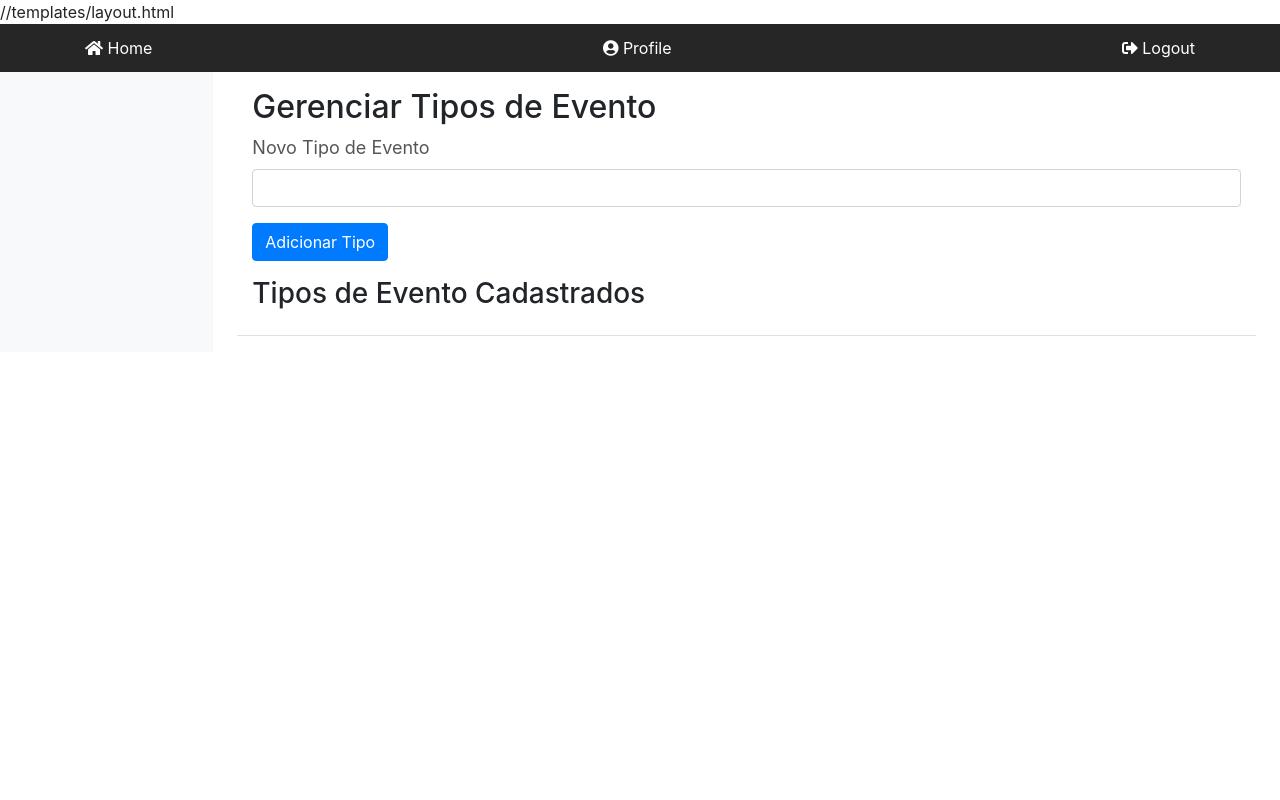
After one commit to MarcosFriske/SAMeLa, a Flask app: page /tipos_evento in a window 1280 px wide. The commit adds this page. Run offline with Flask 3, Linux system fonts and the light colour scheme; data that the repository does not hold is empty; some libraries are stand-ins or nearby versions.

Commit message:
Adicionados páginas para configurar tipos
Configuração de Tipos Servidor e Evento, não permite deleçào de um tipo que esteja em uso para manter integridade dos dados, mas permite alterar, atualizar e criar tipos novos para serem atribuidos.

```diff
--- a/SiteLattesPrototipo/app.py
+++ b/SiteLattesPrototipo/app.py
@@ -103,10 +103,10 @@ def login():
                 return redirect(url_for('home'))
             else:
                 # Account doesnt exist or matricula/password incorrect
-                flash('Matricula/Senha incorretos.', 'alert-warning')
+                flash('Matricula/Senha incorretos.', 'warning')
         else:
             # Account doesnt exist or matricula/password incorrect
-            flash('Matricula/Senha incorretos.', 'alert-warning')
+            flash('Matricula/Senha incorretos.', 'warning')
 
     # Checar se foi tentativa de login normal, "matricula" e "password" POST request existe (usuario submeteu o formulario)
     elif request.method == 'POST' and 'matricula' in request.form and 'password' in request.form:
@@ -142,10 +142,10 @@ def login():
                 return redirect(url_for('home'))
             else:
                 # Account doesnt exist or matricula/password incorrect
-                flash('Matricula/Senha incorretos.', 'alert-warning')
+                flash('Matricula/Senha incorretos.', 'warning')
         else:
             # Account doesnt exist or matricula/password incorrect
-            flash('Matricula/Senha incorretos.', 'alert-warning')
+            flash('Matricula/Senha incorretos.', 'warning')
 
     return render_template('login.html')
 
@@ -171,24 +171,24 @@ def register():
         print(account)
         # If account exists show error and validation checks
         if account:
-            flash('Essa conta já existe!', 'alert-danger')
+            flash('Essa conta já existe!', 'danger')
         elif not re.match(r'[^@]+@[^@]+\.[^@]+', email):
-            flash('Endereço de e-mail inválido!', 'alert-warning')
+            flash('Endereço de e-mail inválido!', 'warning')
         elif not re.match(r'^[0-9]+$', matricula):
-            flash('Matricula deve conter apenas numeros!', 'alert-warning')
+            flash('Matricula deve conter apenas numeros!', 'warning')
         elif not re.match(r'^http://lattes.cnpq.br/\d{16}$', lattes_link):
-            flash('Forneça um Lattes iD válido!', 'alert-warning')
+            flash('Forneça um Lattes iD válido!', 'warning')
         elif not matricula or not password or not email:
-            flash('Por favor, preencha todos os campos!', 'alert-warning')
+            flash('Por favor, preencha todos os campos!', 'warning')
         else:
             # Account doesnt exists and the form data is valid, now insert new account into users table
             cursor.execute("INSERT INTO servidores (nome, matricula, senha, e_mail, tipo_servidor, lattes_link) VALUES (%s,%s,%s,%s,%s,%s)", (fullname, matricula, _hashed_password, email, tipo_servidor, lattes_link))
             conn.commit()
-            flash('Sua conta foi registrada com sucesso!', 'alert-success')
+            flash('Sua conta foi registrada com sucesso!', 'success')
             return render_template('login.html')
     elif request.method == 'POST':
         # Form is empty... (no POST data)
-        flash('Por favor, preencha o formulário completo!', 'alert-warning')
+        flash('Por favor, preencha o formulário completo!', 'warning')
     # Show registration form with message (if any)
     return render_template('register.html')
 
@@ -212,10 +212,10 @@ def forgot_password():
             # Envia e-mail com o token para redefinição de senha
             send_password_reset_email(email, token)
 
-            flash('Um e-mail foi enviado com instruções para redefinir sua senha.', 'alert-success')
+            flash('Um e-mail foi enviado com instruções para redefinir sua senha.', 'success')
             return redirect(url_for('login'))
         else:
-            flash('E-mail não encontrado. Por favor, insira o e-mail cadastrado.', 'alert-warning')
+            flash('E-mail não encontrado. Por favor, insira o e-mail cadastrado.', 'warning')
             return redirect(url_for('login'))  # Adicionando o redirecionamento para a página de login
 
     return render_template('forgot_password.html')
@@ -246,14 +246,14 @@ def reset_password(token):
                 cursor.execute("UPDATE servidores SET reset_token = NULL WHERE id_servidor = %s", (user['id_servidor'],))
                 conn.commit()
 
-                flash('Senha redefinida com sucesso.', 'alert-success')
+                flash('Senha redefinida com sucesso.', 'success')
                 return redirect(url_for('login'))
             else:
-                flash('As senhas não coincidem. Tente novamente.', 'alert-danger')
+                flash('As senhas não coincidem. Tente novamente.', 'danger')
 
         return render_template('reset_password.html', token=token)
     else:
-        flash('Token inválido. Por favor, solicite outra redefinição de senha.', 'alert-danger')
+        flash('Token inválido. Por favor, solicite outra redefinição de senha.', 'danger')
         return redirect(url_for('forgot_password'))
 
 @app.route('/upload_xml', methods=['POST'])
@@ -262,12 +262,12 @@ def upload_xml():
         return redirect(url_for('login'))
 
     if 'file' not in request.files:
-        flash('Nenhum arquivo foi selecionado', 'alert-warning')
+        flash('Nenhum arquivo foi selecionado', 'warning')
         return redirect(url_for('profile'))
 
     file = request.files['file']
     if file.filename == '':
-        flash('Nenhum arquivo foi selecionado', 'alert-warning')
+        flash('Nenhum arquivo foi selecionado', 'warning')
         return redirect(url_for('profile'))
 
     if file:
@@ -279,23 +279,25 @@ def upload_xml():
         try:
             etree.fromstring(xml_content)
         except etree.XMLSyntaxError as e:
-            flash('O arquivo fornecido não é um XML válido', 'alert-warning')
+            flash('O arquivo fornecido não é um XML válido', 'warning')
+            print(e)
             return redirect(url_for('profile'))
 
         try:
             # Convertendo bytes para string usando a codificação detectada
             xml_string = xml_content.decode(detected_encoding)
         except UnicodeDecodeError as e:
-            flash('Ocorreu um erro ao decodificar o arquivo', 'alert-danger')
+            flash('Ocorreu um erro ao decodificar o arquivo', 'danger')
+            print(e)
             return redirect(url_for('profile'))
 
         cursor = conn.cursor(cursor_factory=psycopg2.extras.DictCursor)
         cursor.execute("UPDATE servidores SET lattes_xml = %s, ultimo_upload = current_timestamp WHERE id_servidor = %s", (xml_string, session['id']))
         conn.commit()
-        flash('Arquivo XML enviado com sucesso', 'alert-success')
+        flash('Arquivo XML enviado com sucesso', 'success')
         return redirect(url_for('profile'))
 
-    flash('Algo deu errado ao enviar o arquivo', 'alert-danger')
+    flash('Algo deu errado ao enviar o arquivo', 'danger')
     return redirect(url_for('profile'))
 
 @app.route('/logout')
@@ -396,10 +398,10 @@ def criar_evento():
 
             conn.commit()
 
-            flash('Novo evento criado com sucesso!', 'alert-success')
+            flash('Novo evento criado com sucesso!', 'success')
         except psycopg2.Error as e:
             conn.rollback()  # Realiza um rollback da transação para garantir a consistência
-            flash(f'Ocorreu um erro ao criar o evento: {str(e)}', 'alert-danger')
+            flash(f'Ocorreu um erro ao criar o evento: {str(e)}', 'danger')
 
     return redirect(url_for('eventos'))
 
@@ -413,7 +415,7 @@ def remover_evento(evento_id):
         cursor.execute("DELETE FROM eventos WHERE id_evento = %s", (evento_id,))
         conn.commit()
 
-        flash('Evento removido com sucesso!', 'alert-success')
+        flash('Evento removido com sucesso!', 'success')
         return redirect(url_for('eventos'))
 
     return redirect(url_for('eventos'))
@@ -447,10 +449,10 @@ def editar_evento(evento_id):
             """, (identificacao, tipo_evento, data_inicio, data_fim, localizacao, descricao, id_instrumento_avaliacao, evento_id))
             conn.commit()
 
-            flash('Evento atualizado com sucesso!', 'alert-success')
+            flash('Evento atualizado com sucesso!', 'success')
             return redirect(url_for('eventos'))
         except Exception as e:
-            flash(f'Ocorreu um erro ao atualizar o evento: {str(e)}', 'alert-danger')
+            flash(f'Ocorreu um erro ao atualizar o evento: {str(e)}', 'danger')
 
     cursor = conn.cursor(cursor_factory=psycopg2.extras.DictCursor)
     cursor.execute("SELECT * FROM eventos WHERE id_evento = %s", (evento_id,))
@@ -671,10 +673,10 @@ def criar_instrumento():
 
             conn.commit()
 
-            flash('Novo instrumento de avaliação criado com sucesso!', 'alert-success')
+            flash('Novo instrumento de avaliação criado com sucesso!', 'success')
         except psycopg2.Error as e:
             conn.rollback()  # Realiza um rollback da transação para garantir a consistência
-            flash(f'Ocorreu um erro ao criar o instrumento de avaliação: {str(e)}', 'alert-danger')
+            flash(f'Ocorreu um erro ao criar o instrumento de avaliação: {str(e)}', 'danger')
 
     return redirect(url_for('instrumentos_avaliacao'))
 
@@ -699,10 +701,10 @@ def editar_instrumento(instrumento_id):
             """, (nome, descricao, ativo, instrumento_id))
             conn.commit()
 
-            flash('Instrumento de avaliação atualizado com sucesso!', 'alert-success')
+            flash('Instrumento de avaliação atualizado com sucesso!', 'success')
             return redirect(url_for('instrumentos_avaliacao'))
         except Exception as e:
-            flash(f'Ocorreu um erro ao atualizar o instrumento de avaliação: {str(e)}', 'alert-danger')
+            flash(f'Ocorreu um erro ao atualizar o instrumento de avaliação: {str(e)}', 'danger')
 
     cursor = conn.cursor(cursor_factory=psycopg2.extras.DictCursor)
     cursor.execute("SELECT * FROM instrumentos_avaliacao WHERE id_instrumento_avaliacao = %s", (instrumento_id,))
@@ -720,7 +722,7 @@ def remover_instrumento(instrumento_id):
     cursor.execute("DELETE FROM instrumentos_avaliacao WHERE id_instrumento_avaliacao = %s", (instrumento_id,))
     conn.commit()
 
-    flash('Instrumento de avaliação removido com sucesso!', 'alert-success')
+    flash('Instrumento de avaliação removido com sucesso!', 'success')
     return redirect(url_for('instrumentos_avaliacao'))
 
 @app.route('/criterios', methods=['GET'])
@@ -1018,11 +1020,11 @@ def registrar_servidor():
 
         # Validações para cada campo
         if not re.match(r'[^@]+@[^@]+\.[^@]+', email):
-            flash('Endereço de e-mail inválido!', 'alert-warning')
+            flash('Endereço de e-mail inválido!', 'warning')
         elif not re.match(r'^[0-9]+$', matricula):
-            flash('Matrícula deve conter apenas números!', 'alert-warning')
+            flash('Matrícula deve conter apenas números!', 'warning')
         elif not re.match(r'^http://lattes.cnpq.br/\d{16}$', lattes_link):
-            flash('Lattes ID inválido!', 'alert-warning')
+            flash('Lattes ID inválido!', 'warning')
         else:
             # Se todos os dados forem válidos, insira no banco de dados
             _hashed_password = generate_password_hash(password)
@@ -1031,7 +1033,7 @@ def registrar_servidor():
                 (fullname.upper(), matricula, _hashed_password, email, tipo_servidor, lattes_link)
             )
             conn.commit()
-            flash('Servidor registrado com sucesso!', 'alert-success')
+            flash('Servidor registrado com sucesso!', 'success')
             return redirect(url_for('listar_servidores'))
 
     return render_template('registrar_servidor.html', tipos_servidor=tipos_servidor)
@@ -1090,12 +1092,176 @@ def editar_servidor(id):
         """, (fullname, matricula, email, tipo_servidor, lattes_link, id))
 
         conn.commit()
-        flash('Servidor atualizado com sucesso!', 'alert-success')
+        flash('Servidor atualizado com sucesso!', 'success')
         return redirect(url_for('listar_servidores'))
 
     return render_template('editar_servidor.html', servidor=servidor, tipos_servidor=tipos_servidor)
 
 
+def verificar_tipo_em_uso(tipo, tipo_table, tipo_coluna):
+    cursor = conn.cursor()
+    # Utiliza parâmetros para construir a query de forma dinâmica e mais segura
+    query = f"SELECT COUNT(*) FROM {tipo_table} WHERE {tipo_coluna} = %s"
+    cursor.execute(query, (tipo,))
+    count = cursor.fetchone()[0]
+    # Retorna True se o tipo estiver em uso, caso contrário, False
+    return count > 0
+
+@app.route('/tipos_evento', methods=['GET', 'POST'])
+def tipos_evento():
+    cursor = conn.cursor(cursor_factory=psycopg2.extras.DictCursor)
+
+    # Listar tipos de evento
+    cursor.execute("SELECT unnest(enum_range(NULL::type_evento)) AS tipo_evento")
+    tipos_evento = [row['tipo_evento'] for row in cursor.fetchall()]
+
+    if request.method == 'POST':
+        novo_tipo = request.form['novo_tipo']
+        # Adiciona o novo tipo ao ENUM, mantendo os existentes
+        cursor.execute("ALTER TYPE type_evento ADD VALUE IF NOT EXISTS %s", (novo_tipo,))
+        conn.commit()
+        flash('Tipo de evento adicionado com sucesso!', 'success')
+        return redirect(url_for('tipos_evento'))
+
+    return render_template('tipos_evento.html', tipos_evento=tipos_evento)
+
+
+@app.route('/editar_tipo_evento', methods=['POST'])
+def editar_tipo_evento():
+    novo_nome = request.form['novo_nome']
+    tipo_antigo = request.form['tipo_antigo']
+
+    cursor = conn.cursor()
+    cursor.execute("ALTER TYPE type_evento RENAME VALUE %s TO %s", (tipo_antigo, novo_nome))
+    conn.commit()
+    flash('Tipo de evento atualizado com sucesso!', 'success')
+    return redirect(url_for('tipos_evento'))
+
+
+@app.route('/deletar_tipo_evento', methods=['POST'])
+def deletar_tipo_evento():
+    tipo_evento_valor = request.form['tipo_evento']  # Este é o valor do tipo que está sendo excluído
+    tipo_evento = 'type_evento'  # Nome real do tipo ENUM no banco de dados
+    cursor = conn.cursor()
+
+    # Verificar se o tipo de evento está em uso na tabela de eventos
+    if verificar_tipo_em_uso(tipo_evento_valor, 'eventos', 'tipo_evento'):
+        flash(f'O tipo de evento "{tipo_evento_valor}" está em uso. Não é possível deletá-lo diretamente. Por favor, atualize os registros antes de tentar novamente.', 'danger')
+        return redirect(url_for('tipos_evento'))
+
+    # Obter os valores do tipo ENUM existente
+    cursor.execute(f"SELECT unnest(enum_range(NULL::{tipo_evento}))")
+    valores_tipo_evento = cursor.fetchall()
+    valores_tipo_evento = [v[0] for v in valores_tipo_evento]  # Extrair os valores da tupla
+
+    # Remover o tipo que estamos deletando da lista de valores
+    valores_tipo_evento = [v for v in valores_tipo_evento if v != tipo_evento_valor]
+
+    # Criar o novo tipo ENUM com os valores restantes
+    novo_tipo = f"{tipo_evento}_temp"
+    novo_tipo_valores = ', '.join([f"'{v}'" for v in valores_tipo_evento])
+    cursor.execute(f"CREATE TYPE {novo_tipo} AS ENUM ({novo_tipo_valores})")
+    conn.commit()
+
+    # Alterar a tabela de eventos para usar o novo tipo (sem remover o tipo antigo ainda)
+    cursor.execute(f"ALTER TABLE eventos ALTER COLUMN tipo_evento TYPE {novo_tipo} USING tipo_evento::text::{novo_tipo}")
+    conn.commit()
+
+    # Dropar o tipo antigo
+    cursor.execute(f"DROP TYPE {tipo_evento}")
+    conn.commit()
+
+    # Renomear o tipo novo para o nome do tipo original
+    cursor.execute(f"ALTER TYPE {novo_tipo} RENAME TO {tipo_evento}")
+    conn.commit()
+
+    flash('Tipo de evento deletado com sucesso!', 'success')
+    return redirect(url_for('tipos_evento'))
+
+
+@app.route('/tipos_servidor', methods=['GET', 'POST'])
+def tipos_servidor():
+    cursor = conn.cursor(cursor_factory=psycopg2.extras.DictCursor)
+
+    # Listar tipos de servidor
+    cursor.execute("SELECT unnest(enum_range(NULL::type_servidor)) AS tipo_servidor")
+    tipos_servidor = [row['tipo_servidor'] for row in cursor.fetchall()]
+
+    if request.method == 'POST':
+        novo_tipo = request.form['novo_tipo']
+        try:
+            # Adiciona o novo tipo ao ENUM, mantendo os existentes
+            cursor.execute("ALTER TYPE type_servidor ADD VALUE IF NOT EXISTS %s", (novo_tipo,))
+            conn.commit()
+            flash('Tipo de servidor adicionado com sucesso!', 'success')
+        except Exception as e:
+            flash(f"Erro ao adicionar tipo de servidor: {str(e)}", 'danger')
+        return redirect(url_for('tipos_servidor'))
+
+    return render_template('tipos_servidor.html', tipos_servidor=tipos_servidor)
+
+
+@app.route('/editar_tipo_servidor', methods=['POST'])
+def editar_tipo_servidor():
+    novo_nome = request.form['novo_nome']
+    tipo_antigo = request.form['tipo_antigo']
+
+    cursor = conn.cursor()
+    try:
+        # Renomeia o valor do tipo ENUM
+        cursor.execute("ALTER TYPE type_servidor RENAME VALUE %s TO %s", (tipo_antigo, novo_nome))
+        conn.commit()
+        flash('Tipo de servidor atualizado com sucesso!', 'success')
+    except Exception as e:
+        flash(f"Erro ao atualizar tipo de servidor: {str(e)}", 'danger')
+    return redirect(url_for('tipos_servidor'))
+
+
+@app.route('/deletar_tipo_servidor', methods=['POST'])
+def deletar_tipo_servidor():
+    tipo_servidor_valor = request.form['tipo_servidor']  # Este é o valor do tipo que está sendo excluído
+    tipo_servidor = 'type_servidor'  # Nome real do tipo ENUM no banco de dados
+    cursor = conn.cursor()
+
+    # Verificar se o tipo de servidor está em uso na tabela de servidores
+    try:
+        if verificar_tipo_em_uso(tipo_servidor_valor, 'servidores', 'tipo_servidor'):
+            flash(f'O tipo de servidor "{tipo_servidor_valor}" está em uso. Não é possível deletá-lo diretamente. Por favor, atualize os registros antes de tentar novamente.', 'danger')
+            return redirect(url_for('tipos_servidor'))
+
+        # Obter os valores do tipo ENUM existente
+        cursor.execute(f"SELECT unnest(enum_range(NULL::{tipo_servidor}))")
+        valores_tipo_servidor = cursor.fetchall()
+        valores_tipo_servidor = [v[0] for v in valores_tipo_servidor]  # Extrair os valores da tupla
+
+        # Remover o tipo que estamos deletando da lista de valores
+        valores_tipo_servidor = [v for v in valores_tipo_servidor if v != tipo_servidor_valor]
+
+        # Criar o novo tipo ENUM com os valores restantes
+        novo_tipo = f"{tipo_servidor}_temp"
+        novo_tipo_valores = ', '.join([f"'{v}'" for v in valores_tipo_servidor])
+        cursor.execute(f"CREATE TYPE {novo_tipo} AS ENUM ({novo_tipo_valores})")
+        conn.commit()
+
+        # Alterar a tabela de servidores para usar o novo tipo (sem remover o tipo antigo ainda)
+        cursor.execute(f"ALTER TABLE servidores ALTER COLUMN tipo_servidor TYPE {novo_tipo} USING tipo_servidor::text::{novo_tipo}")
+        conn.commit()
+
+        # Dropar o tipo antigo
+        cursor.execute(f"DROP TYPE {tipo_servidor}")
+        conn.commit()
+
+        # Renomear o tipo novo para o nome do tipo original
+        cursor.execute(f"ALTER TYPE {novo_tipo} RENAME TO {tipo_servidor}")
+        conn.commit()
+
+        flash('Tipo de servidor deletado com sucesso!', 'success')
+    except Exception as e:
+        flash(f"Erro ao deletar tipo de servidor: {str(e)}", 'danger')
+
+    return redirect(url_for('tipos_servidor'))
+
+
 if __name__ == "__main__":
     # app.run(debug=True)
     app.run()
--- a/SiteLattesPrototipo/templates/layout.html
+++ b/SiteLattesPrototipo/templates/layout.html
@@ -8,7 +8,9 @@
   <link rel="stylesheet" href="{{ url_for('static', filename='css/style.css') }}">
   <link rel="stylesheet" href="https://use.fontawesome.com/releases/v5.7.1/css/all.css">
   <link href="https://maxcdn.bootstrapcdn.com/bootstrap/4.1.1/css/bootstrap.min.css" rel="stylesheet" id="bootstrap-css">
+  <link href="https://cdn.jsdelivr.net/npm/bootstrap-icons/font/bootstrap-icons.css" rel="stylesheet">
   <script src="https://cdnjs.cloudflare.com/ajax/libs/jquery/3.2.1/jquery.min.js"></script>
+  <script src="https://cdn.jsdelivr.net/npm/@popperjs/core@2.9.3/dist/umd/popper.min.js"></script>
   <script src="https://maxcdn.bootstrapcdn.com/bootstrap/4.1.1/js/bootstrap.min.js"></script>
 </head>
 
@@ -29,6 +31,12 @@
             {% if session['role'] == 'Administrador' %}
             <!-- Adicione opções de menu para o usuário Administrador aqui -->
             <!-- Por exemplo: -->
+            <li>
+              <a class="nav-link" href="{{ url_for('tipos_evento') }}">Gerenciar Tipos de Evento</a>
+            </li>
+            <li>
+              <a class="nav-link" href="{{ url_for('tipos_servidor') }}">Gerenciar Tipos de Servidor</a>
+            </li>
             <li class="nav-item">
               <a class="nav-link" href="{{ url_for('listar_servidores') }}">Visualizar e Registrar Servidores</a>
             </li>
--- /dev/null
+++ b/SiteLattesPrototipo/templates/tipos_evento.html
@@ -0,0 +1,47 @@
+{% extends "layout.html" %}
+
+{% block content %}
+<h2>Gerenciar Tipos de Evento</h2>
+
+<!-- Formulário para adicionar um novo tipo de evento -->
+<form method="POST">
+    <div class="form-group">
+        <label for="novo_tipo">Novo Tipo de Evento</label>
+        <input type="text" class="form-control" id="novo_tipo" name="novo_tipo" required>
+    </div>
+    <button type="submit" class="btn btn-primary">Adicionar Tipo</button>
+</form>
+
+<!-- Exibir lista de tipos de evento cadastrados -->
+<h3>Tipos de Evento Cadastrados</h3>
+<ul>
+    {% for tipo in tipos_evento %}
+        <li>
+            {{ tipo }}
+            <!-- Verificar se o tipo está em uso e não permitir exclusão se estiver -->
+            {% if tipo in tipos_em_uso %}
+                <span class="text-warning">Este tipo está em uso e não pode ser deletado.</span>
+                <form method="POST" action="{{ url_for('editar_tipo_evento') }}" style="display:inline;">
+                    <input type="hidden" name="tipo_antigo" value="{{ tipo }}">
+                    <input type="text" name="novo_nome" value="{{ tipo }}" required>
+                    <button type="submit" class="btn btn-warning btn-sm">Editar</button>
+                </form>
+            {% else %}
+                <!-- Formulário para editar tipo de evento -->
+                <form method="POST" action="{{ url_for('editar_tipo_evento') }}" style="display:inline;">
+                    <input type="hidden" name="tipo_antigo" value="{{ tipo }}">
+                    <input type="text" name="novo_nome" value="{{ tipo }}" required>
+                    <button type="submit" class="btn btn-warning btn-sm">Editar</button>
+                </form>
+
+                <!-- Formulário para deletar tipo de evento -->
+                <form method="POST" action="{{ url_for('deletar_tipo_evento') }}" style="display:inline;">
+                    <input type="hidden" name="tipo_evento" value="{{ tipo }}">
+                    <button type="submit" class="btn btn-danger btn-sm">Deletar</button>
+                </form>
+            {% endif %}
+        </li>
+    {% endfor %}
+</ul>
+
+{% endblock %}
```
Also changed, not shown: Dump banco/AtualizaçõesPendentes.txt (+9 -8 lines), SiteLattesPrototipo/templates/avaliacoes.html (+6 -2 lines), SiteLattesPrototipo/templates/tipos_servidor.html (added, +47 -0 lines).
